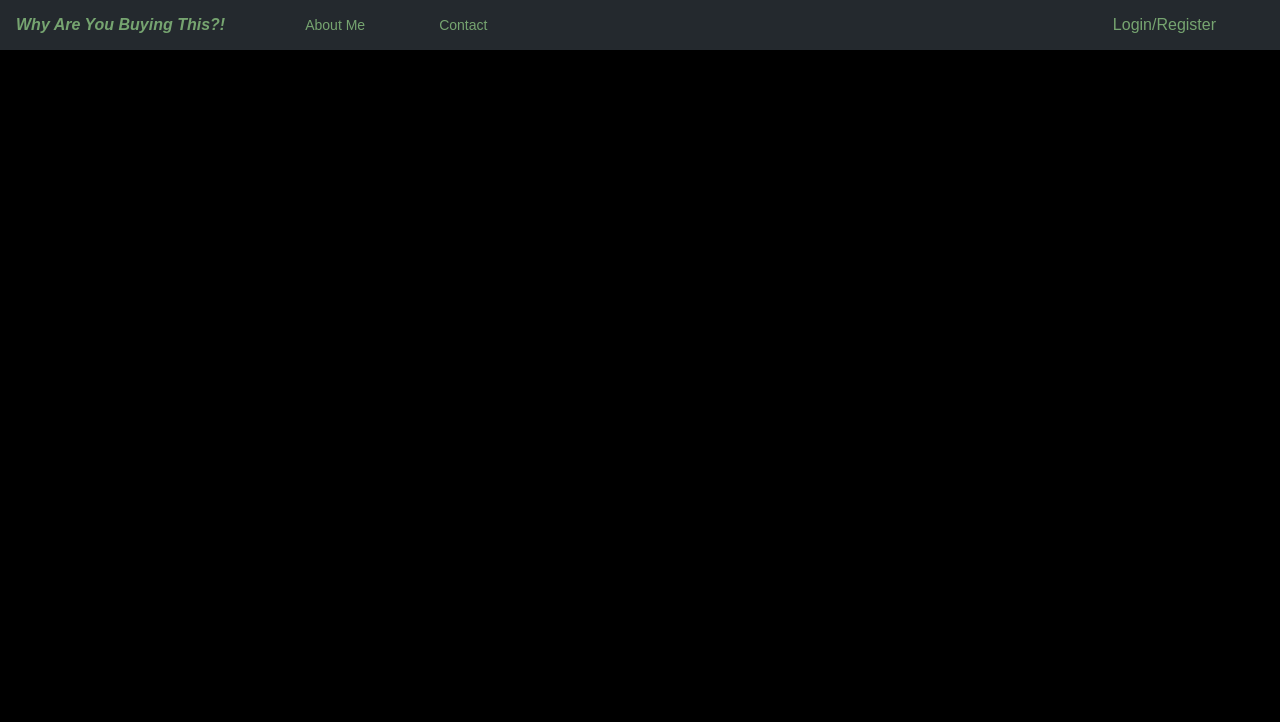
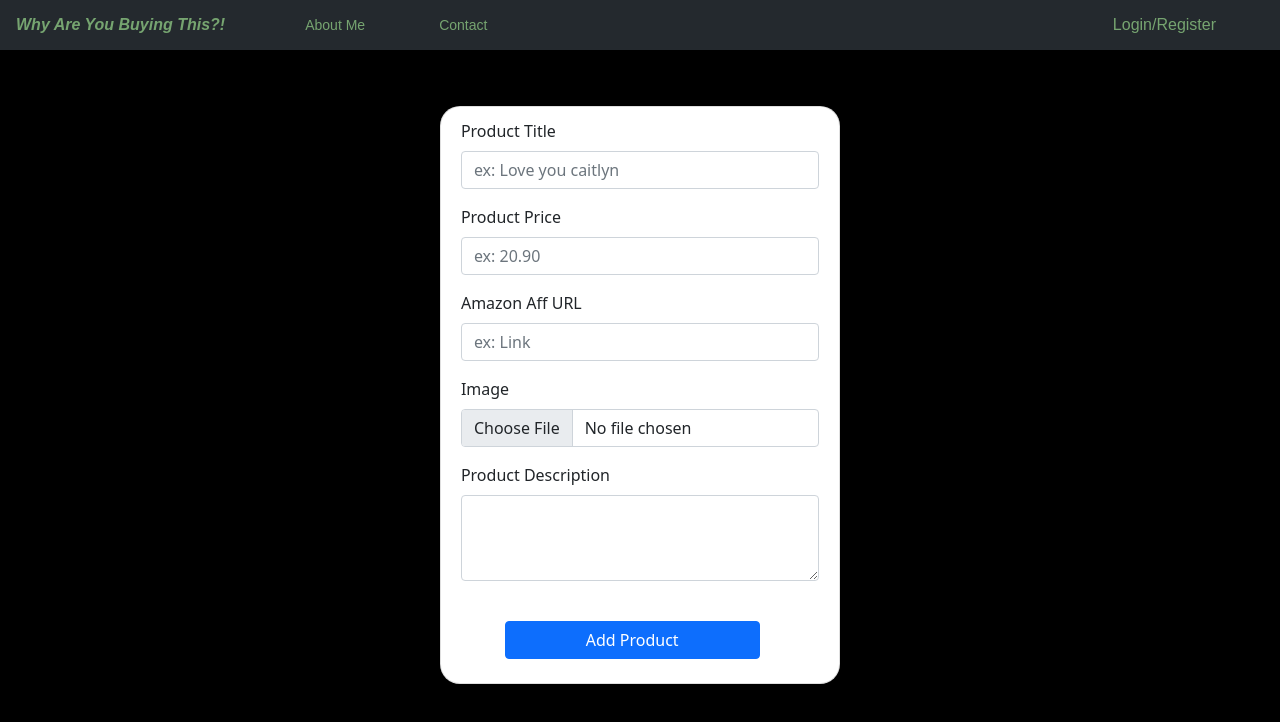
Before and after one commit to devinshawntripp/cantbelievefrontend, a React (Create React App) app: page /AddProduct in a window 1280 px wide. Shown: the top 722 px of the page. Built offline with nearby package versions, Linux system fonts and the light colour scheme; no server answers; the HTML template or start-up script is replaced by a standard one.

Commit message:
Add product completed, Home updated, Amz Item updated for price

```diff
--- a/src/App.tsx
+++ b/src/App.tsx
@@ -1,19 +1,19 @@
 import React, { Component, useEffect } from "react";
 import { BrowserRouter as Router, Route, Link, Routes } from "react-router-dom";
-import Axios from 'axios'
+import Axios from "axios";
 import AboutPage from "./Pages/About";
 import Home from "./Pages/Home";
 import ContactPage from "./Pages/Contact";
 import Login from "./Pages/Login";
 import Register from "./Pages/Register";
-import { loadAppData } from './store/slices/app-slice'
+import { loadAppData } from "./store/slices/app-slice";
 import "reset-css";
 import "./App.css";
 import "bootstrap/dist/css/bootstrap.css";
 
 import Menu from "./Components/Menu";
 import { useDispatch } from "react-redux";
-// import AddProduct from "./Components/AddProduct";
+import AddProduct from "./Components/AddProduct";
 
 const navigation = {
   brand: { name: "Why Are You Buying This?!", to: "/" },
@@ -26,7 +26,6 @@ const navigation = {
   ],
 };
 
-
 // const RouterPage = (
 //   props: { pageComponent: JSX.Element } & RouteComponentProps
 // ) => props.pageComponent;
@@ -34,40 +33,42 @@ const navigation = {
 interface IAppProps {}
 
 const App: React.FC<IAppProps> = ({}) => {
-
   const { brand, links } = navigation;
   const dispatch = useDispatch();
 
+  useEffect(() => {
+    const checkLoggedIn = async () => {
+      let token = localStorage.getItem("auth-token");
 
-
-    useEffect( () => {
-      const checkLoggedIn = async () => {
-        let token = localStorage.getItem('auth-token');
-
-        if(token === null || token === ""){
-          localStorage.setItem('auth-token', '');
+      if (token === null || token === "") {
+        localStorage.setItem("auth-token", "");
         token = "";
       }
 
-        const tokenResponse = await Axios.post("//localhost:8174/api/checkToken", null,  {headers: {"x-auth-token": token}});
+      const tokenResponse = await Axios.post(
+        "//localhost:8174/api/checkToken",
+        null,
+        { headers: { "x-auth-token": token } }
+      );
 
-        if(tokenResponse.data){
-          const userRes = await Axios.get("//localhost:8174/api/loginwithjwt", {headers: {"x-auth-token": token}})
-          console.log(userRes.data.user)
-          console.log("HI THERE")
+      if (tokenResponse.data) {
+        const userRes = await Axios.get("//localhost:8174/api/loginwithjwt", {
+          headers: { "x-auth-token": token },
+        });
+        console.log(userRes.data.user);
+        console.log("HI THERE");
 
-          dispatch(loadAppData({
+        dispatch(
+          loadAppData({
             id: userRes.data.user.id,
             email: userRes.data.user.email,
             admin: userRes.data.user.admin,
             vouchers: userRes.data.user.vouchers,
-            idsSaved: userRes.data.user.idsSaved
-          }))
+            idsSaved: userRes.data.user.idsSaved,
+          })
+        );
       }
-
-      }
-
-
+    };
 
     checkLoggedIn();
   }, []);
@@ -81,17 +82,16 @@ const App: React.FC<IAppProps> = ({}) => {
 
       <Router>
         <Routes>
-            <Route path="/" element={<Home />}/>
+          <Route path="/" element={<Home />} />
           <Route path="/About" element={<AboutPage />} />
           <Route path="/Contact" element={<ContactPage />} />
           <Route path="/Login" element={<Login />} />
           <Route path="/Register" element={<Register />} />
-            {/* <Route path="/AddProduct" element={<AddProduct />} /> */}
+          <Route path="/AddProduct" element={<AddProduct />} />
         </Routes>
       </Router>
     </div>
   );
-}
-
+};
 
 export default App;
--- a/src/Components/AddProduct.tsx
+++ b/src/Components/AddProduct.tsx
@@ -1,38 +1,199 @@
-import React from 'react'
+import React, { useState, useRef } from "react";
+import { InputGroup, FormControl, Button, Form } from "react-bootstrap";
+import { ToastContainer, toast } from "react-toastify";
+import Axios from "axios";
+import CSS from "csstype";
 
+interface IAddProductProps {}
 
+const AddProduct: React.FC<IAddProductProps> = (props: {}) => {
+  const [title, setTitle] = useState<String>();
+  const [desc, setDesc] = useState<String>();
+  const [amzUrl, setAmzUrl] = useState<String>();
+  const [fileName, setFileName] = useState<String>("");
+  const [file, setFile] = useState<File>();
+  const fileRef = useRef<HTMLInputElement>(null);
+  const [price, setPrice] = useState<Number>(0);
 
+  const notify = (msg: string) =>
+    toast(msg, {
+      position: "top-right",
+      autoClose: 5000,
+      hideProgressBar: false,
+      closeOnClick: true,
+      pauseOnHover: true,
+      draggable: true,
+      progress: undefined,
+    });
 
+  const handleChange = (e: React.ChangeEvent<HTMLInputElement>) => {
+    if (e.target.ariaLabel === "Title") {
+      setTitle(e.target.value);
+    }
 
+    if (e.target.ariaLabel === "Desc") {
+      setDesc(e.target.value);
+    }
 
+    if (e.target.ariaLabel === "AmzUrl") {
+      setAmzUrl(e.target.value);
+    }
 
+    if (e.target.ariaLabel === "Price" && !isNaN(e.target.valueAsNumber)) {
+      setPrice(e.target.valueAsNumber);
+    }
+  };
 
+  const handleDisplayFileDetails = () => {
+    // console.log(fileRef.current?.files);
+    fileRef.current?.files && setFileName(fileRef.current.files[0].name);
+    fileRef.current?.files && setFile(fileRef.current.files[0]);
+  };
 
-interface IAddProductProps {
-    name: String;
-    url: String;
-    desc: String;
-    imgUrl: String;
-  }
+  const submitForm = async () => {
+    //validate
 
-  const AddProduct: React.FC<IAddProductProps> = (props: {
-    name: String;
-    url: String;
-    desc: String;
-    imgUrl: String;
-  }) => {
+    if (
+      fileRef.current?.files &&
+      file &&
+      fileName != "" &&
+      title != "" &&
+      desc != "" &&
+      amzUrl != "" &&
+      desc != undefined &&
+      amzUrl != undefined &&
+      title != undefined &&
+      price != 0
+    ) {
+      const formData = new FormData();
+      formData.append("file", file);
+      formData.append("fileName", String(fileName));
+      formData.append("title", String(title));
+      formData.append("desc", String(desc));
+      formData.append("amzURL", String(amzUrl));
+      formData.append("price", String(price));
 
-        return(
-            <div>Add Product page</div>
+      // console.log(formData);
 
-        )
+      await Axios.post(
+        `${process.env.REACT_APP_URL}/items/AddProduct`,
+        formData
+      ).then(() => {
+        notify("Successfully added a product");
+      });
+    } else {
+      notify("All values were not entered correctly");
+    }
+  };
 
+  const formCss: CSS.Properties = {
+    width: "90%",
+    marginTop: "3%",
+  };
 
+  const cardCss: CSS.Properties = {
+    display: "flex",
+    justifyContent: "center",
+    alignItems: "center",
+    height: "100%",
+  };
 
+  return (
+    <div className="container">
+      <ToastContainer
+        toastStyle={{ backgroundColor: "black" }}
+        position="top-right"
+        autoClose={5000}
+        hideProgressBar={false}
+        newestOnTop={false}
+        closeOnClick
+        rtl={false}
+        pauseOnFocusLoss
+        draggable
+        pauseOnHover
+      />
+      <div className="card" style={cardCss}>
+        <Form style={formCss}>
+          <Form.Group
+            className="mb-3 w-90"
+            controlId="exampleForm.ControlInput1"
+          >
+            <Form.Label>Product Title</Form.Label>
+            <Form.Control
+              type="title"
+              placeholder="ex: Love you caitlyn"
+              aria-label="Title"
+              onChange={handleChange}
+            />
+          </Form.Group>
+          <Form.Group
+            className="mb-3 w-90"
+            controlId="exampleForm.ControlInput1"
+          >
+            <Form.Label>Product Price</Form.Label>
+            <Form.Control
+              type="number"
+              placeholder="ex: 20.90"
+              aria-label="Price"
+              onChange={handleChange}
+            />
+          </Form.Group>
+          <Form.Group
+            className="mb-3 w-90"
+            controlId="exampleForm.ControlInput1"
+          >
+            <Form.Label>Amazon Aff URL</Form.Label>
+            <Form.Control
+              type="title"
+              placeholder="ex: Link"
+              aria-label="AmzUrl"
+              onChange={handleChange}
+            />
+          </Form.Group>
+          <Form.Group controlId="formFile" className="mb-3">
+            <Form.Label>Image</Form.Label>
+            <Form.Control
+              type="file"
+              // onChange={handleChange}
+              ref={fileRef}
+              onChange={handleDisplayFileDetails}
+            />
+          </Form.Group>
+          <Form.Group className="mb-3" controlId="exampleForm.ControlTextarea1">
+            <Form.Label>Product Description</Form.Label>
+            <Form.Control
+              as="textarea"
+              rows={3}
+              aria-label="Desc"
+              onChange={handleChange}
+            />
+          </Form.Group>
+        </Form>
+        <div className="LoginButton">
+          <Button
+            onClick={submitForm}
+            className="LoginButton m-4"
+            variant="primary"
+          >
+            Add Product
+          </Button>
+        </div>
 
+        {/* <div
+          className="blackLine"
+          style={{
+            color: "Black",
+            width: "90%",
+            backgroundColor: "Black",
+            height: 3,
+            borderTop: "2px solid #fff ",
+            borderRadius: "3px",
+            marginBottom: 0,
+          }}
+        ></div> */}
+      </div>
+    </div>
+  );
+};
 
-
-   }
-
-
-  export default AddProduct;
+export default AddProduct;
--- a/src/Components/AmazonItem.tsx
+++ b/src/Components/AmazonItem.tsx
@@ -10,6 +10,7 @@ interface IAmazonItemProps {
   url: String;
   desc: String;
   imgUrl: String;
+  price: Number;
 }
 
 const AmazonItem: React.FC<IAmazonItemProps> = (props: {
@@ -17,11 +18,12 @@ const AmazonItem: React.FC<IAmazonItemProps> = (props: {
   url: String;
   desc: String;
   imgUrl: String;
+  price: Number;
 }) => {
   var something: String =
     "https://amazon.com/itemnumblahalkjsdlfkajdklfajdfalkjjdfjkl3859283?=12454";
 
-  var { name, url, desc, imgUrl } = props;
+  var { name, url, desc, imgUrl, price } = props;
   var showUrl = url;
 
   if (showUrl.length > 30) {
@@ -78,7 +80,7 @@ const AmazonItem: React.FC<IAmazonItemProps> = (props: {
             />
             <p className="saves">200 Saves</p>
           </div>
-          <p>$37.00</p>
+          <p>{String(props.price)}</p>
         </div>
       </div>
     </div>
--- a/src/Pages/Home.tsx
+++ b/src/Pages/Home.tsx
@@ -2,17 +2,51 @@ import axios from "axios";
 import React, { useEffect, useState } from "react";
 import { Button, Row, Col } from "react-bootstrap";
 import AmazonItem from "../Components/AmazonItem";
+import { useNavigate } from "react-router-dom";
+import CSS from "csstype";
+import { appSelector, loadAppData } from "../store/slices/app-slice";
 import "./css/Home.css";
+import { useSelector } from "react-redux";
 
 export interface IHomeProps {}
 
 const Home: React.FunctionComponent<IHomeProps> = (props) => {
   const [items, setItems] = useState<
-    Array<{ name: string; url: string; imgUrl: string; desc: string }>
+    Array<{
+      _id: number;
+      name: string;
+      url: string;
+      imgUrl: string;
+      desc: string;
+      price: number;
+    }>
   >();
 
+  let navigate = useNavigate();
+  const routeChange = () => {
+    let path = `AddProduct`;
+    navigate(path);
+  };
+
+  const deleteItem = async (id: number) => {
+    // console.log(id);
+    const payload = { itemId: id };
+    await axios
+      .post(`${process.env.REACT_APP_URL}/items/deleteItem`, payload)
+      .then((res) => {
+        console.log(res.status);
+        if (res.status == 200) {
+        }
+        // const item = items?.find((i) => i._id == id);
+        // items?.findIndex(obj =>{return obj._id == id})
+        // items?.slice(), )
+        window.location.reload();
+      });
+  };
+
+  const app = useSelector(appSelector);
+
   const getAllItems = async () => {
-    console.log("HI THERE");
     await axios
       .get(`${process.env.REACT_APP_URL}/api/items`)
       .then((res) => {
@@ -32,35 +66,54 @@ const Home: React.FunctionComponent<IHomeProps> = (props) => {
     getAllItems();
   }, []);
 
+  const productsStyle: CSS.Properties = {
+    width: "100%",
+    marginTop: "5%",
+    display: "flex",
+    justifyContent: "center",
+    alignItems: "center",
+  };
+
+  const productItem: CSS.Properties = {
+    width: "20%",
+  };
+
   return (
     <div className="Home">
-        <Row style={{width: "100%"}}>
-          {
-            items &&
+      <div style={productsStyle}>
+        {items &&
           items.map((item) => {
+            console.log(item);
             return (
-                  <Col>
-                    <div>
+              <div style={productItem}>
                 <AmazonItem
                   name={item.name}
                   url={item.url}
                   imgUrl={item.imgUrl}
                   desc={item.desc}
+                  price={item.price ?? 0}
                 />
-
+                {app.admin && (
+                  <Button
+                    onClick={() => deleteItem(item._id)}
+                    style={{ width: "90%" }}
+                  >
+                    Delete
+                  </Button>
+                )}
               </div>
-                  </Col>
             );
           })}
-        </Row>
+      </div>
 
+      {app.admin && (
         <Row>
-        <div style={{marginTop: "10%"}}>
+          <div style={{ marginTop: "10%" }}>
             {/* <Button>Add Product</Button> */}
-          <Button>Add Product</Button>
+            <Button onClick={routeChange}>Add Product</Button>
           </div>
         </Row>
-
+      )}
     </div>
   );
 };
```
Also changed, not shown: src/Pages/Login.tsx (+27 -30 lines). Lines whose indentation alone changed are shown as unchanged.
